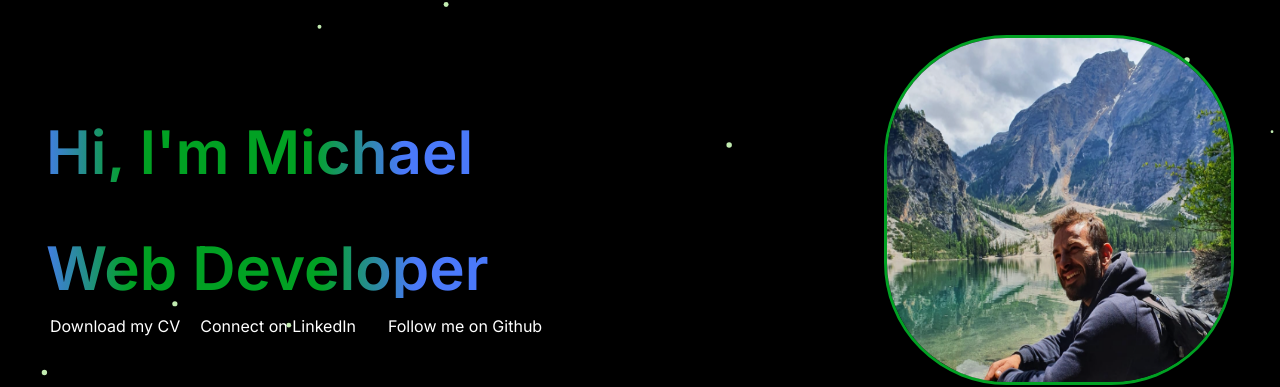
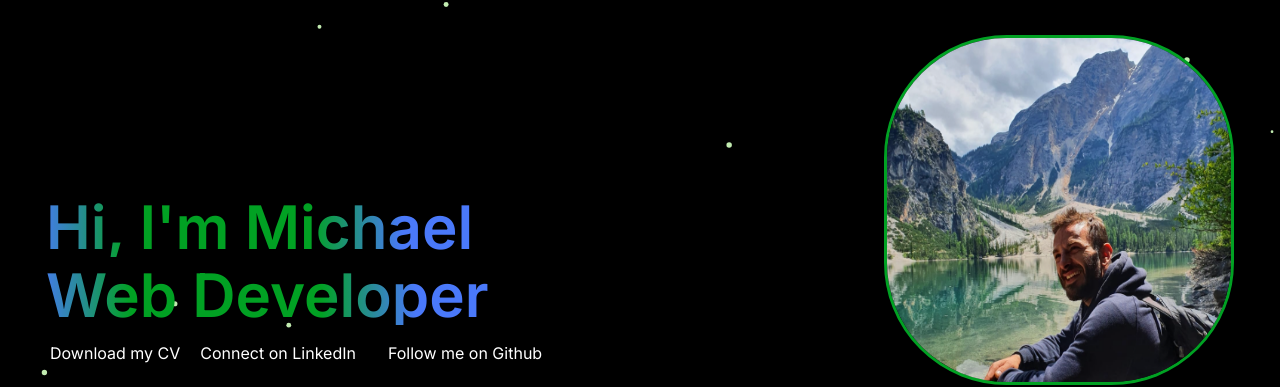
Before and after one commit to Mikitanjie/portfolio, a Next.js app: page / in a window 1280 px wide. Shown: the part 419-806 px from the top of the page. Built offline with nearby package versions, Linux system fonts and the light colour scheme.

Commit message:
Rearrenged hero component

```diff
--- a/app/_components/Hero/Hero.js
+++ b/app/_components/Hero/Hero.js
@@ -10,12 +10,12 @@ const Hero = () => {
 
   return (
     <div className="relative h-46 gridcontent-center w-full flex md:flex-row flex-col-reverse items-center">
-      <div className="col-span-2 relative z-10 w-full md:w-1/2 mr-4">
+      <div className="herodiv col-span-2 relative z-10 w-full md:w-1/2 mr-4">
       <h1 className="font-semibold mb-2 mt-12 ml-11 text-6xl animated-gradient-text">
           Hi, I&apos;m Michael
         </h1>
         <br />
-        <h1 className="font-semibold mb-2 mt-12 ml-11 text-6xl animated-gradient-text">
+        <h1 className="font-semibold mb-2 ml-11 text-6xl animated-gradient-text">
           Web Developer
         </h1>
         <div className="ml-11">
--- a/app/globals.css
+++ b/app/globals.css
@@ -256,3 +256,7 @@ body {
     width: 100%;
   }
 }
+
+.herodiv {
+ margin-top: 8%;
+}
```
